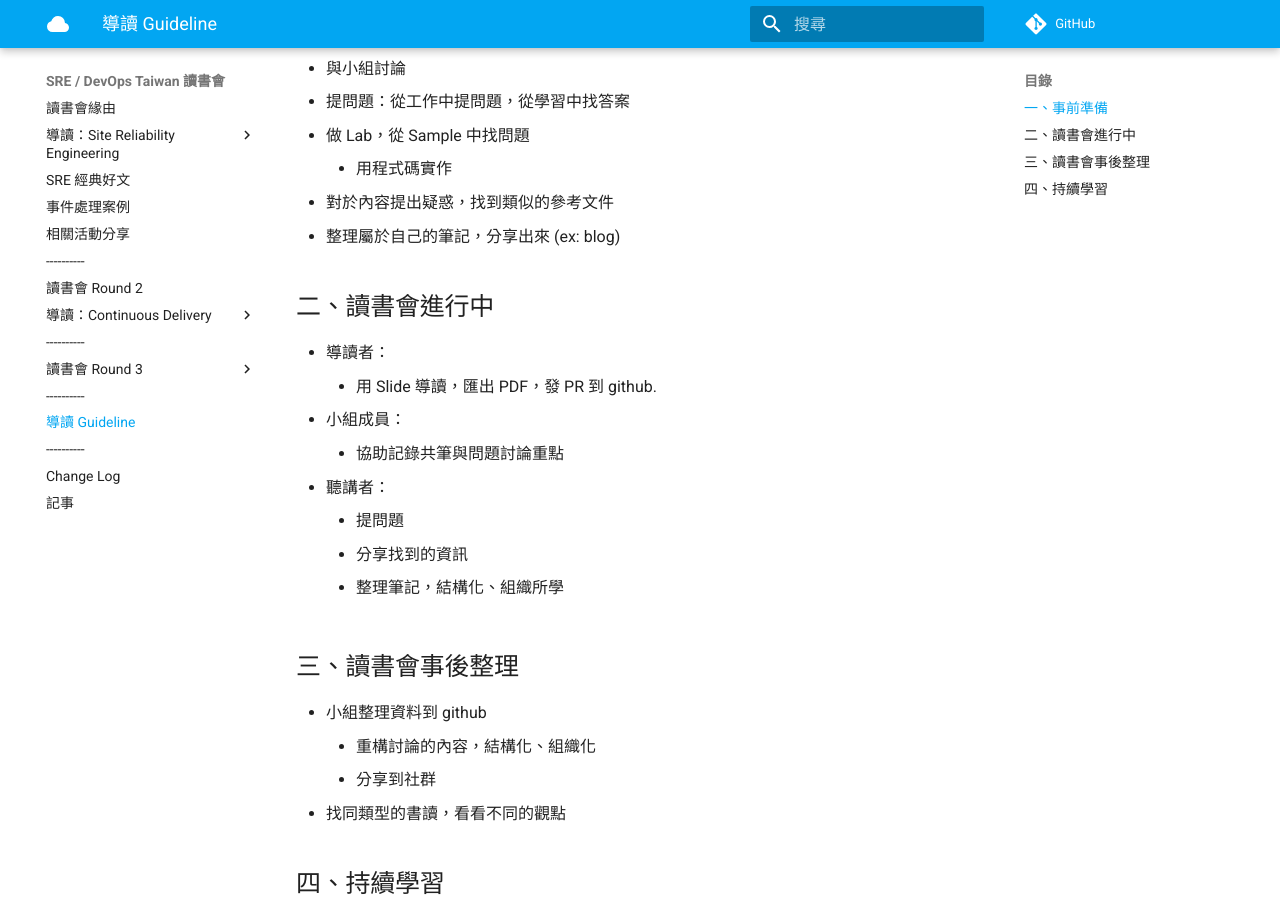
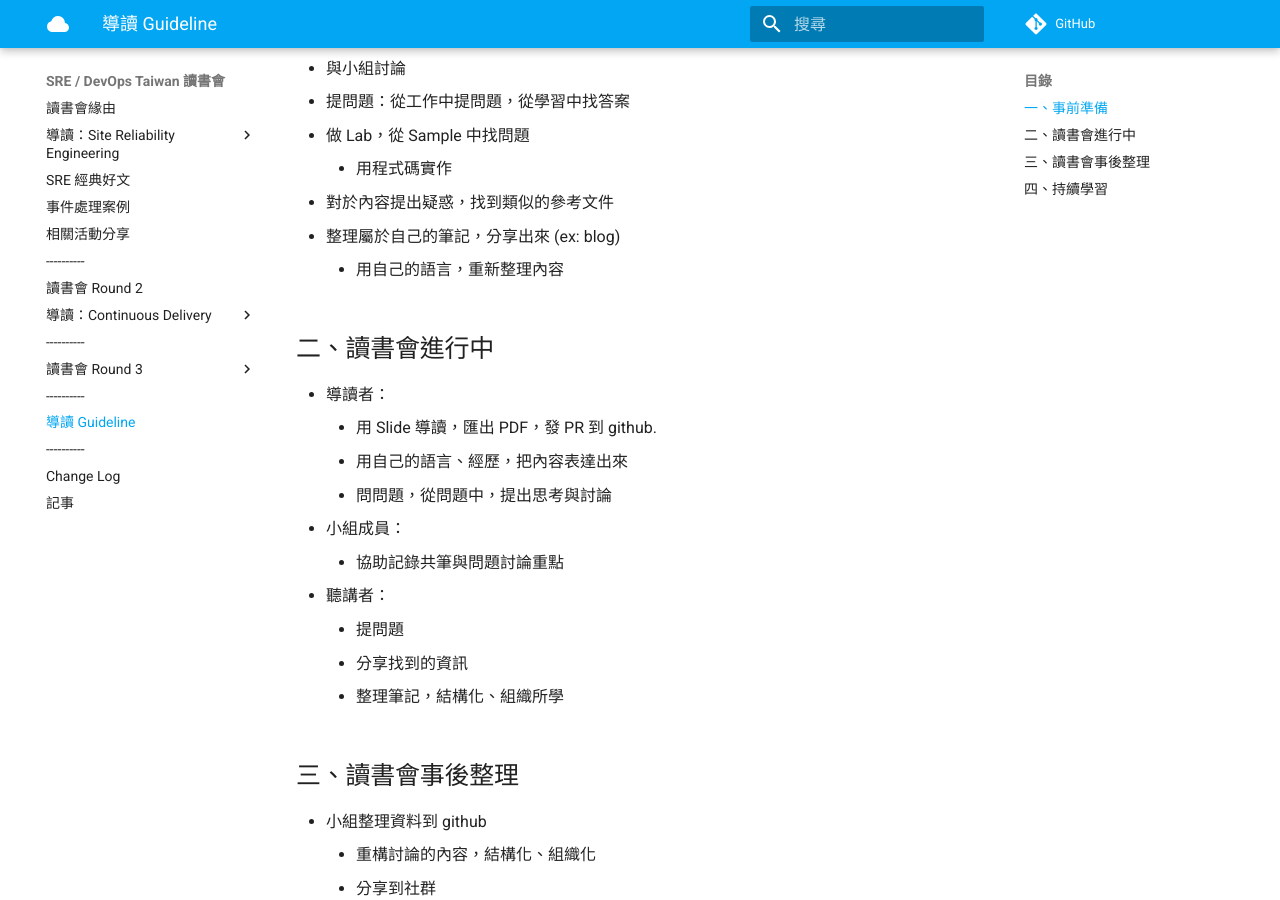
Before and after one commit to cross-community/study-area-docs, an MkDocs documentation site: the page built from docs/GuideLine.md, in a window 1280 px wide and 900 px high, scrolled down 455 px. Built offline with MkDocs 1.6.1 and Material for MkDocs 9.7.7, drawn with Linux system fonts in a browser that asks for light colours; comment, search, counter and statistics services are not loaded.

Commit message:
update on 20190319-2323, comment:

```diff
--- a/docs/GuideLine.md
+++ b/docs/GuideLine.md
@@ -18,12 +18,14 @@
     * 用程式碼實作
 * 對於內容提出疑惑，找到類似的參考文件
 * 整理屬於自己的筆記，分享出來 (ex: blog)
-
+    * 用自己的語言，重新整理內容
 
 ## 二、讀書會進行中
 
 * 導讀者：
     * 用 Slide 導讀，匯出 PDF，發 PR 到 github.
+    * 用自己的語言、經歷，把內容表達出來
+    * 問問題，從問題中，提出思考與討論
 * 小組成員：
     * 協助記錄共筆與問題討論重點
 * 聽講者：
```
